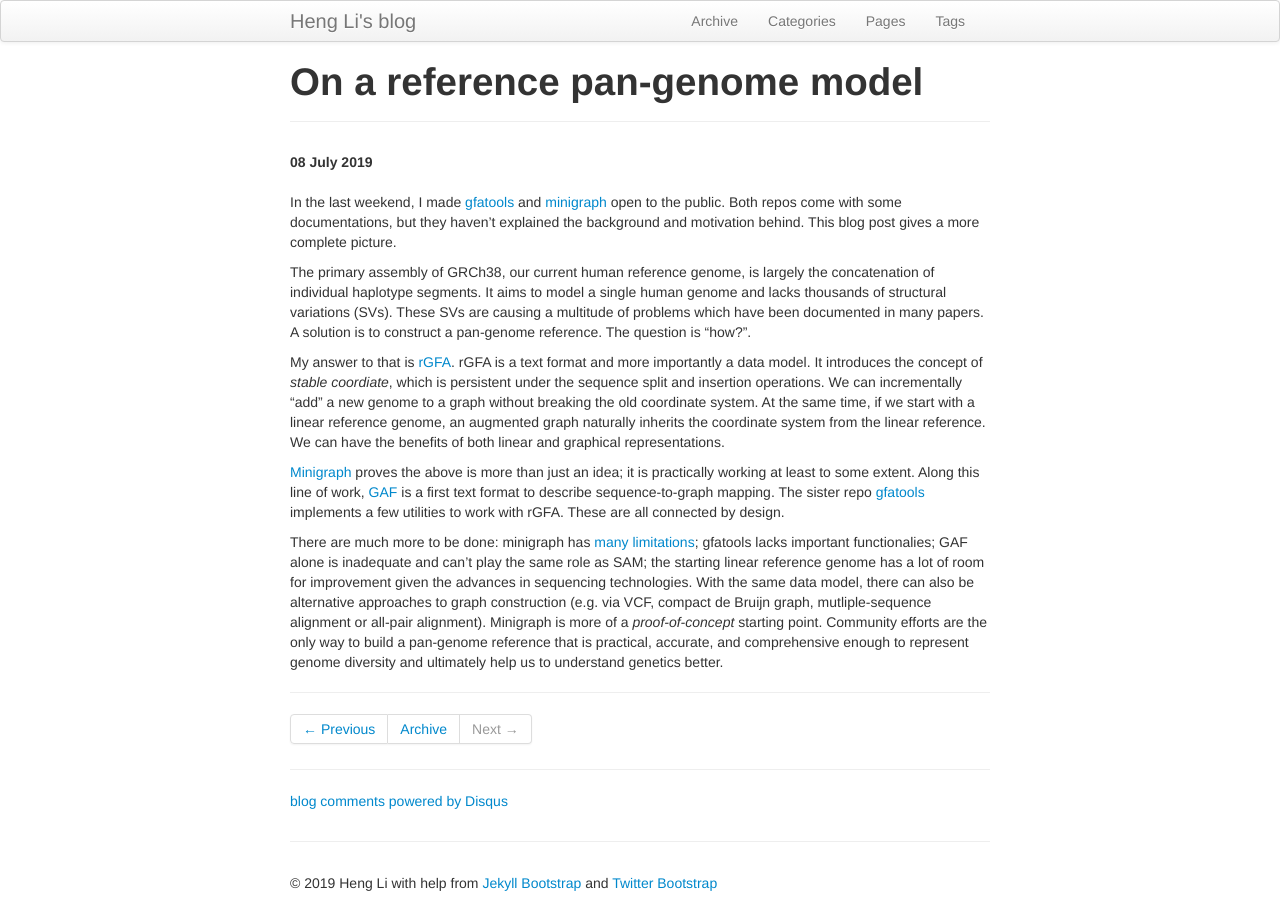
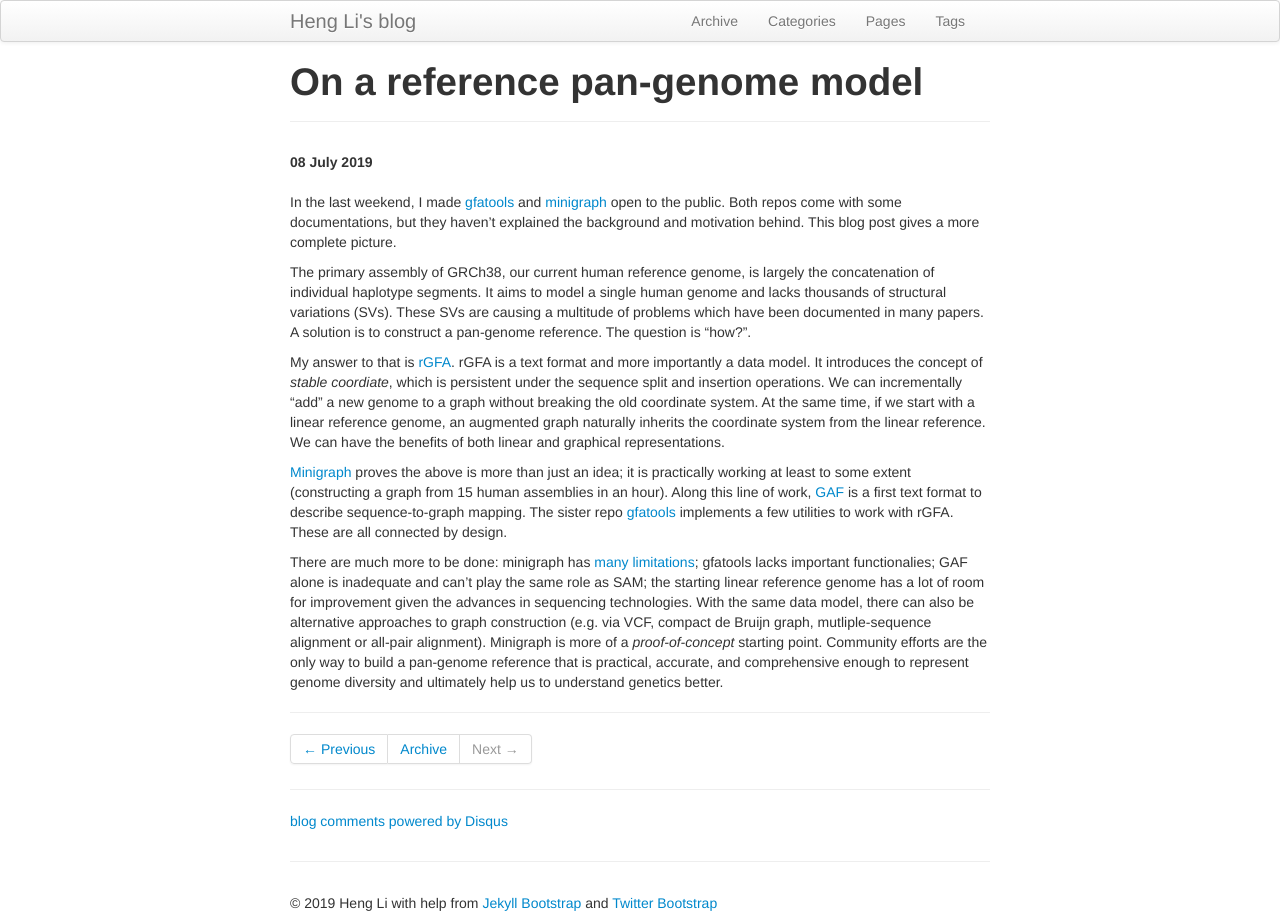
Before and after one commit to lh3/lh3.github.com, a Jekyll site: the page built from _posts/2019-07-08-on-a-reference-pan-genome-model.md, in a window 1280 px wide. Built offline with Jekyll 4.4.1, drawn with Linux system fonts in a browser that asks for light colours; comment, search, counter and statistics services are not loaded.

Commit message:
comment on the speed of minigraph

```diff
--- a/_posts/2019-07-08-on-a-reference-pan-genome-model.md
+++ b/_posts/2019-07-08-on-a-reference-pan-genome-model.md
@@ -28,7 +28,7 @@ reference. We can have the benefits of both linear and graphical
 representations.
 
 [Minigraph][minigraph] proves the above is more than just an idea; it is
-practically working at least to some extent. Along this line of work,
+practically working at least to some extent (constructing a graph from 15 human assemblies in an hour). Along this line of work,
 [GAF][gaf] is a first text format to describe sequence-to-graph mapping.
 The sister repo [gfatools][gfatools] implements a few utilities to work with
 rGFA. These are all connected by design.
```
